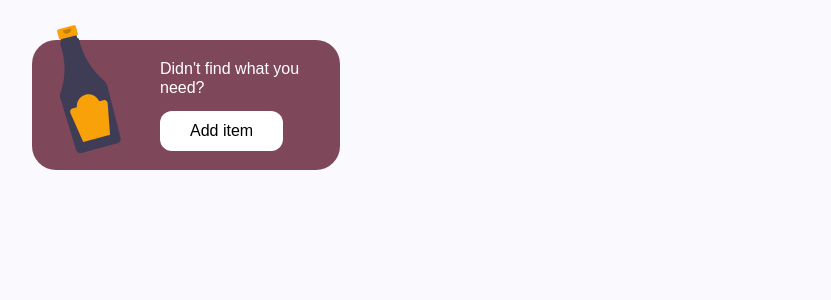
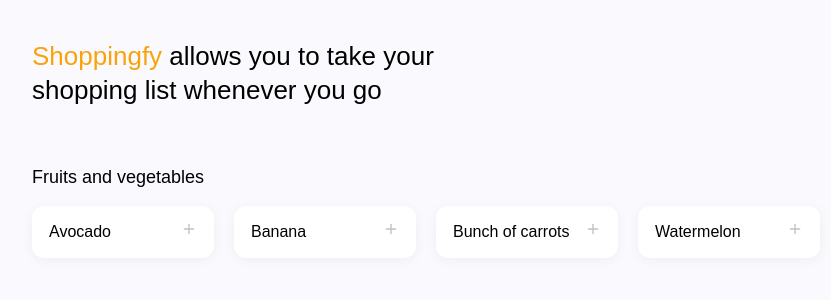
Before and after one commit to barbaraperic/shopping-list, a React (Vite) app: page / in a window 1280 px wide. Shown: the top 300 px of the page, without its empty margins (8-839 px from the left). Built offline with nearby package versions, Linux system fonts and the light colour scheme.

Commit message:
FEAT: Cards component

```diff
--- a/src/components/Card.js
+++ b/src/components/Card.js
@@ -19,6 +19,8 @@
   padding: 15px 17px;
   display: flex;
   justify-content: space-between;
+  margin-right: 20px;
+  cursor: pointer;
 `
 
 const Text = styled.p`
--- /dev/null
+++ b/src/containers/Cards.js
@@ -0,0 +1,26 @@
+import styled from 'styled-components'
+import Card from '../components/Card';
+
+const fruits = ["Avocado", "Banana", "Bunch of carrots", "Watermelon"]
+
+const meatAndFish = ["Chicken", "Pork", "Salmon"]
+
+const beverages = ["Water", "Wine"]
+
+const Cards = () => {
+  return (
+    <Wrapper>
+      {fruits.map(fruit => (
+        <Card key={fruit} text={fruit}/>
+      ))}
+    </Wrapper>
+  )
+}
+
+const Wrapper = styled.div`
+  display: flex;
+  justify-content: space-around;
+  margin-top: 20px;
+`
+
+export default Cards
--- a/src/containers/Main.js
+++ b/src/containers/Main.js
@@ -1,13 +1,35 @@
 import styled from 'styled-components'
+import { COLORS } from '../style/constants'
+import Cards from '../containers/Cards';
 
 const Main = () => {
   return (
-    <Wrapper>
+    <MainWrapper>
+      <Title><span style={{ color: `${COLORS.primary}`}}>Shoppingfy</span> allows you to take your <br /> shopping list whenever you go</Title>
+      <Wrapper>
+        <Header>Fruits and vegetables</Header>
+        <Cards />
+      </Wrapper>
 
-    </Wrapper>
+    </MainWrapper>
   )
 }
 
-const Wrapper = styled.main``
+const MainWrapper = styled.main``
+
+const Wrapper = styled.div`
+  margin-top: 60px;
+`
+
+const Title = styled.h2`
+  line-height: 1.3;
+  font-weight: normal;
+  font-size: 26px;
+`
+
+const Header = styled.h3`
+  font-weight: normal;
+  font-size: 18px;
+`
 
 export default Main
--- a/src/pages/Home.js
+++ b/src/pages/Home.js
@@ -1,10 +1,10 @@
 import styled from 'styled-components';
-import AddItemCard from '../components/AddItemCard'
+import Main from '../containers/Main'
 
 const Home = () => {
   return (
     <Wrapper>
-      <AddItemCard />
+      <Main />
     </Wrapper>
   )
 }
```
